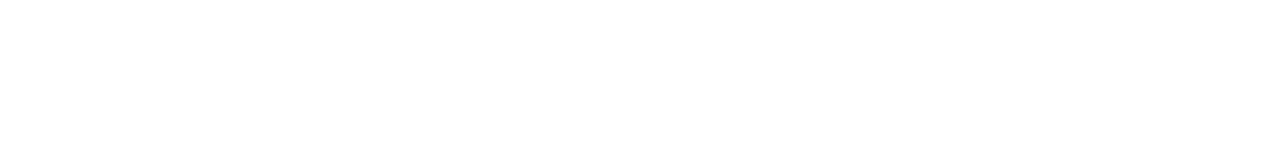
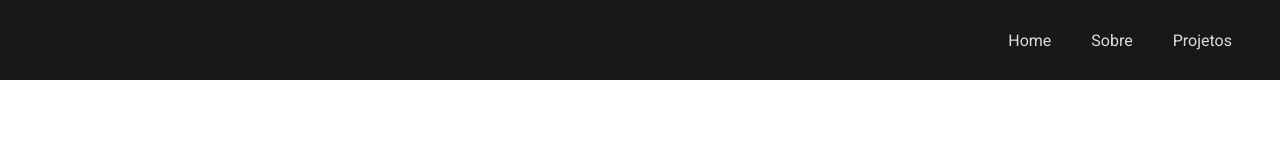
Before and after one commit to douglasrufinosilva/sp-meu-portifolio, a plain HTML site: page index.html in a window 1280 px wide. Drawn offline with Linux system fonts and the light colour scheme.

Commit message:
feat(header): criar e estilizar estrutura inicial do cabeçalho

```diff
--- a/index.html
+++ b/index.html
@@ -14,7 +14,19 @@
 </head>
 
 <body>
-
+  <nav class="nav">
+    <ul class="nav-list">
+      <li>
+        <a href="#">Home</a>
+      </li>
+      <li>
+        <a href="#">Sobre</a>
+      </li>
+      <li>
+        <a href="#">Projetos</a>
+      </li>
+    </ul>
+  </nav>
 </body>
 
 </html>
--- a/style.css
+++ b/style.css
@@ -3,5 +3,36 @@
   padding: 0;
   box-sizing: border-box;
   outline: 0;
+}
+
+body {
   font-family: 'Roboto', sans-serif;
 }
+
+/* Início Header */
+
+.nav {
+  background-color: #181818;
+  height: 80px;
+  width: 100%;
+  display: flex;
+
+  justify-content: flex-end;
+}
+
+.nav-list {
+  display: flex;
+  align-items: center;
+  list-style: none;
+  margin-right: 28px;
+}
+
+.nav-list a {
+  text-decoration: none;
+  color: #ddd;
+  padding: 20px;
+}
+
+.nav-list a:hover {
+  color: #fff;
+}
```
